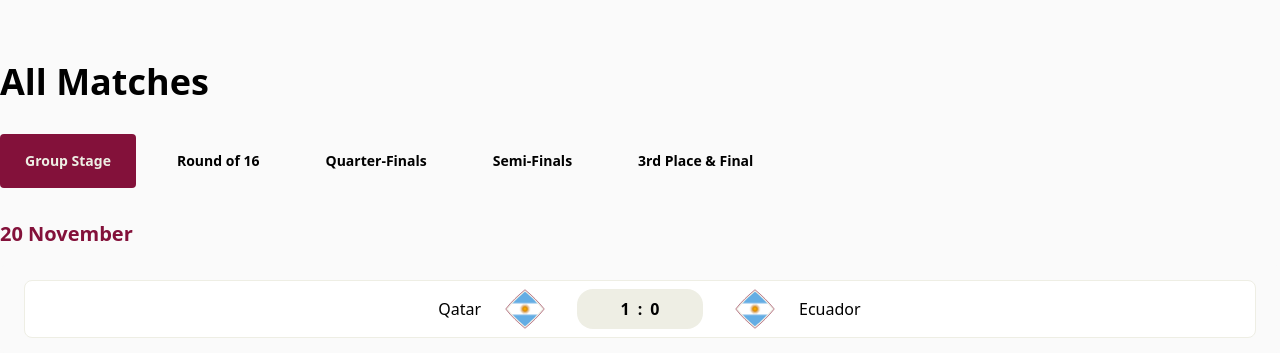
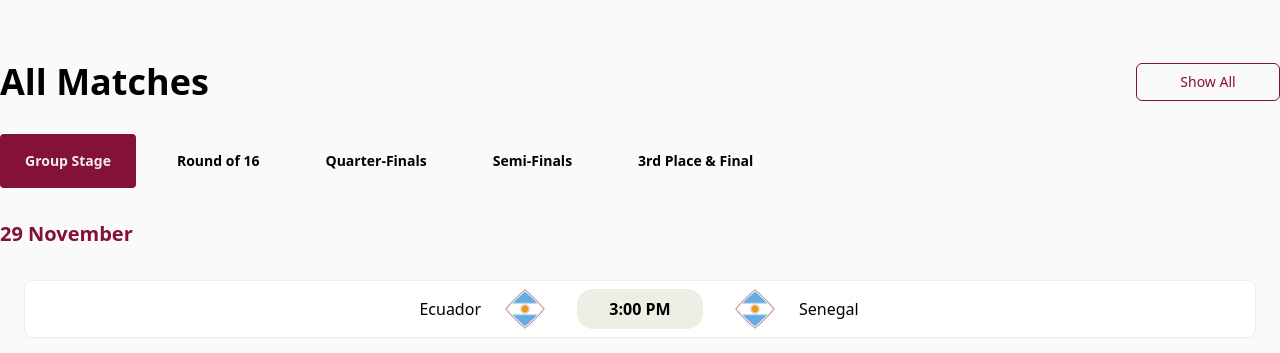
Before and after one commit to skittlesaur/tickets22, a Next.js app in the folder apps/client/: page /tickets in a window 1280 px wide. Shown: the part 553-906 px from the top of the page. Built offline with nearby package versions, Linux system fonts and the light colour scheme; no server answers.

Commit message:
add show/hide all button

```diff
--- a/apps/client/components/tickets/all-matches.tsx
+++ b/apps/client/components/tickets/all-matches.tsx
@@ -1,4 +1,4 @@
-import { useState } from 'react'
+import { useEffect, useState } from 'react'
 import TypeSelector from '@components/tickets/type-selector'
 import list from '@components/tickets/test-list'
 import getTeamIcon from '@lib/get-team-icon'
@@ -14,11 +14,18 @@ export enum MatchType {
 
 const AllMatches = () => {
   const [matchType, setMatchType] = useState(MatchType.GROUP_STAGE)
+  const [showCompleted, setShowCompleted] = useState(false)
   const matches: any = list
 
+  const [displayedMatches, setDisplayedMatches] = useState<any>([])
+
+  useEffect(() => {
     const groupedMatches: any = {}
 
-  matches.forEach((match: any) => {
+    const date = new Date(new Date().getTime() - 2 * 60 * 60 * 1000)
+    const toDisplay = showCompleted ? matches : matches.filter((match: any) => match.DateUtc > date.toISOString())
+
+    toDisplay.forEach((match: any) => {
       const date = new Date(match.DateUtc).toLocaleDateString('en-GB', {
         month: 'long',
         day: 'numeric',
@@ -45,14 +52,25 @@ const AllMatches = () => {
       }
     })
 
+    setDisplayedMatches(sortedArray)
+  }, [matches, showCompleted])
+
   return (
     <div className="flex flex-col gap-8">
+      <div className="flex items-center justify-between">
         <h1 className="font-black text-4xl">
           All Matches
         </h1>
+        <button
+          onClick={() => setShowCompleted(!showCompleted)}
+          className="text-primary text-center w-36 border border-primary rounded-md px-4 py-2 text-sm hover:bg-primary hover:text-white transition-colors duration-200 ease-in-out"
+        >
+          {showCompleted ? 'Hide Completed' : 'Show All'}
+        </button>
+      </div>
       <TypeSelector matchType={matchType} setMatchType={setMatchType} />
       <div className="flex flex-col gap-10">
-        {sortedArray.map((group) => (
+        {displayedMatches.map((group: any) => (
           <div key={group.date} className="flex flex-col gap-4 overflow-hidden">
             <h2 className="text-primary font-semibold text-xl">
               {group.date}
```
Lines whose indentation alone changed are shown as unchanged.
